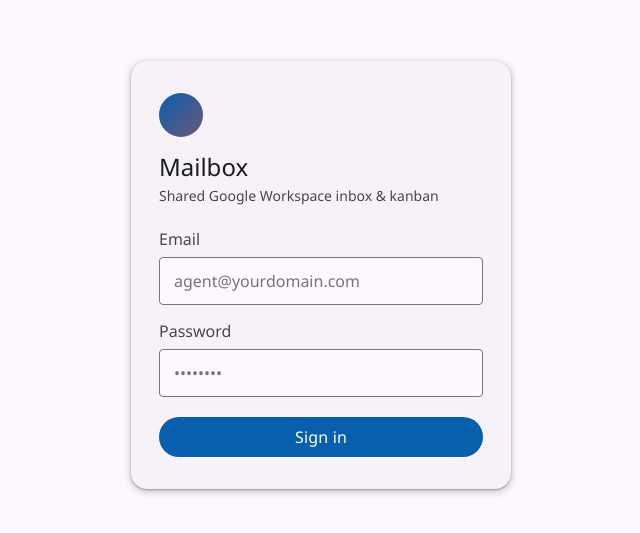
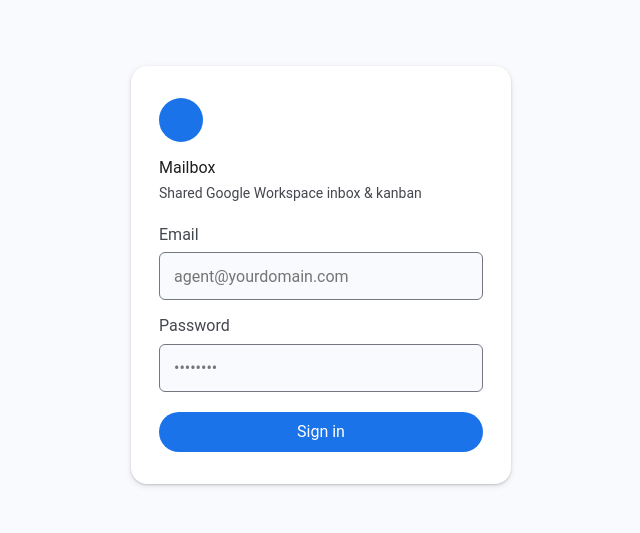
Before and after one commit to wannaco/gw-mailbox, a Svelte app in the folder frontend/: page / in a window 1280 px wide. Shown: the part 125-658 px from the top of the page, without its empty margins (319-959 px from the left). Built offline with nearby package versions, Linux system fonts and the light colour scheme; no server answers.

Commit message:
add Gmail-style list view (default) + List/Board toggle; calm Gmail-like palette, muted avatar colors, light default

```diff
--- a/frontend/src/components/Card.svelte
+++ b/frontend/src/components/Card.svelte
@@ -1,6 +1,6 @@
 <script>
   import { appState, agentInitials } from "../lib/appState.svelte.js";
-  import { timeAgo } from "../lib/utils.js";
+  import { timeAgo, avatarColor } from "../lib/utils.js";
 
   let { thread, open } = $props();
 
@@ -50,7 +50,7 @@
   <p class="snippet">{thread.snippet || ""}</p>
   <div class="meta">
     <span class="who">
-      <span class="avatar" style="background:hsl({(thread.customer_email || 'x').charCodeAt(0) * 47 % 360} 55% 40%)">
+      <span class="avatar" style="background:{avatarColor(thread.customer_email || thread.customer_name)}">
         {agentInitials(thread.customer_name || thread.customer_email)}
       </span>
       <span class="email" title={thread.customer_email}>{thread.customer_email || "—"}</span>
--- a/frontend/src/components/Login.svelte
+++ b/frontend/src/components/Login.svelte
@@ -72,7 +72,7 @@
     width: 44px;
     height: 44px;
     border-radius: 50%;
-    background: linear-gradient(135deg, var(--m3-primary), var(--m3-tertiary));
+    background: var(--m3-primary);
     display: block;
   }
 
--- a/frontend/src/components/NavRail.svelte
+++ b/frontend/src/components/NavRail.svelte
@@ -1,11 +1,9 @@
 <script>
   import { appState, agentInitials } from "../lib/appState.svelte.js";
+  import { avatarColor } from "../lib/utils.js";
 
   let { select } = $props();
 
-  function inboxHue(id) {
-    return (id || "0").charCodeAt(0) * 137 % 360;
-  }
 </script>
 
 <nav class="rail" aria-label="Inboxes">
@@ -17,7 +15,7 @@
         onclick={() => select(inbox.id)}
         title={inbox.email_address}
       >
-        <span class="rail-dot" style="background:hsl({inboxHue(inbox.id)} 65% 46%)"></span>
+        <span class="rail-dot" style="background:{avatarColor(inbox.email_address)}"></span>
         <span class="rail-label">{inbox.name}</span>
       </button>
     {/each}
--- a/frontend/src/components/ThreadView.svelte
+++ b/frontend/src/components/ThreadView.svelte
@@ -1,7 +1,7 @@
 <script>
   import { appState, toast, statusMeta, composingLock, agentInitials, STATUSES } from "../lib/appState.svelte.js";
   import * as api from "../lib/api.js";
-  import { timeAgo, fmtDateTime, sanitizeHtml, isoLocalInput } from "../lib/utils.js";
+  import { timeAgo, fmtDateTime, sanitizeHtml, isoLocalInput, avatarColor } from "../lib/utils.js";
 
   let { threadId } = $props();
 
@@ -219,7 +219,7 @@
     {#each msgsVisible as m (m.id)}
       <article class:note={m.is_internal_note} class:external={!m.is_internal_note}>
         <div class="msg-head">
-          <span class="avatar" style="background:hsl({(m.sender_email || 'x').charCodeAt(0) * 47 % 360} 55% 40%)">
+          <span class="avatar" style="background:{avatarColor(m.sender_email)}">
             {agentInitials(m.sender_email)}
           </span>
           <span class="sender">{m.is_internal_note ? "Internal note · " + (m.sender_email || "system") : m.sender_email}</span>
--- a/frontend/src/lib/appState.svelte.js
+++ b/frontend/src/lib/appState.svelte.js
@@ -22,6 +22,7 @@ export const appState = $state({
   threads: {}, // threadId -> thread record (all permitted inboxes)
   messages: {}, // threadId -> message records
   openThreadId: "",
+  view: "list", // list (Gmail-style) | board (kanban)
   presence: {}, // `${threadId}:${userId}` -> { thread, user, status, agentName, updatedAt }
   composerState: "idle", // idle | composing (this client)
   realtimeOn: false,
--- a/frontend/src/m3.css
+++ b/frontend/src/m3.css
@@ -1,130 +1,126 @@
 /* =============================================================================
-   Material 3 — design tokens + base (hand-rolled, zero dependencies)
-   Palette generated from the "Gmail blue" seed (#0b57d0) via the Material
-   Theme Builder convention. Light + dark via [data-theme].
+   Material 3 tokens — Gmail-like palette, hand-rolled, zero dependencies.
+   Calm neutrals + single blue accent; light by default, dark optional.
    ============================================================================= */
 
 :root,
 [data-theme="light"] {
   color-scheme: light;
 
-  /* primary */
-  --m3-primary: #085fae;
+  /* primary — Gmail blue */
+  --m3-primary: #1a73e8;
   --m3-on-primary: #ffffff;
-  --m3-primary-container: #d4e3ff;
-  --m3-on-primary-container: #001b3f;
-  /* secondary */
-  --m3-secondary: #545f71;
+  --m3-primary-container: #d2e3fc;
+  --m3-on-primary-container: #041e49;
+  /* secondary — calm slate */
+  --m3-secondary: #475e74;
   --m3-on-secondary: #ffffff;
-  --m3-secondary-container: #d8e3f9;
-  --m3-on-secondary-container: #111c2b;
-  /* tertiary */
-  --m3-tertiary: #6d5678;
+  --m3-secondary-container: #dae2f9;
+  --m3-on-secondary-container: #0a1f33;
+  /* tertiary — soft violet (drafting accents) */
+  --m3-tertiary: #7c4d9e;
   --m3-on-tertiary: #ffffff;
-  --m3-tertiary-container: #f5d9ff;
-  --m3-on-tertiary-container: #26132f;
-  /* error */
-  --m3-error: #ba1a1a;
+  --m3-tertiary-container: #f0dcff;
+  --m3-on-tertiary-container: #2b1050;
+  /* error — Gmail red */
+  --m3-error: #d93025;
   --m3-on-error: #ffffff;
-  --m3-error-container: #ffdad6;
-  --m3-on-error-container: #410002;
-  /* surfaces */
-  --m3-surface: #fdf8fd;
-  --m3-on-surface: #1a1c20;
-  --m3-surface-dim: #ddd9de;
-  --m3-surface-bright: #fdf8fd;
+  --m3-error-container: #fce8e6;
+  --m3-on-error-container: #8c1d18;
+
+  /* surfaces — near-white, Gmail-like */
+  --m3-surface: #f8fafd;
+  --m3-on-surface: #1f1f1f;
+  --m3-surface-dim: #e6eaf1;
+  --m3-surface-bright: #ffffff;
   --m3-surface-container-lowest: #ffffff;
-  --m3-surface-container-low: #f7f2f8;
-  --m3-surface-container: #f1ecf2;
-  --m3-surface-container-high: #ebe7ec;
-  --m3-surface-container-highest: #e5e1e7;
+  --m3-surface-container-low: #ffffff;
+  --m3-surface-container: #eef1f6;
+  --m3-surface-container-high: #e6eaf1;
+  --m3-surface-container-highest: #dfe4ec;
   --m3-on-surface-variant: #44474e;
-  --m3-on-surface-variant-2: #65696f;
+  --m3-on-surface-variant-2: #5f6368;
   --m3-outline: #74777f;
-  --m3-outline-variant: #c4c6cf;
+  --m3-outline-variant: #dadce0;
   --m3-inverse-surface: #2f3036;
   --m3-inverse-on-surface: #f1f0f4;
   --m3-scrim: #000000;
   --m3-shadow: #000000;
 
-  /* elevation (shadows per M3 spec tiers) */
-  --m3-elev-1: 0 1px 2px rgb(0 0 0 / 0.3), 0 1px 3px 1px rgb(0 0 0 / 0.15);
-  --m3-elev-2: 0 1px 2px rgb(0 0 0 / 0.3), 0 2px 6px 2px rgb(0 0 0 / 0.15);
-  --m3-elev-3: 0 1px 3px rgb(0 0 0 / 0.3), 0 4px 8px 3px rgb(0 0 0 / 0.15);
-  --m3-elev-4: 0 2px 3px rgb(0 0 0 / 0.3), 0 6px 10px 4px rgb(0 0 0 / 0.15);
+  /* row hover / selection (list view) */
+  --m3-row-hover: #f1f5fb;
+  --m3-row-active: #e8f0fe;
+
+  /* elevation */
+  --m3-elev-1: 0 1px 2px rgb(0 0 0 / 0.14);
+  --m3-elev-2: 0 1px 2px rgb(0 0 0 / 0.16), 0 2px 6px rgb(0 0 0 / 0.1);
+  --m3-elev-3: 0 1px 3px rgb(0 0 0 / 0.18), 0 4px 8px rgb(0 0 0 / 0.12);
+  --m3-elev-4: 0 2px 3px rgb(0 0 0 / 0.2), 0 6px 12px rgb(0 0 0 / 0.14);
 
   /* shape */
-  --m3-shape-xs: 4px;
+  --m3-shape-xs: 6px;
   --m3-shape-sm: 8px;
   --m3-shape-md: 12px;
   --m3-shape-lg: 16px;
-  --m3-shape-xl: 28px;
+  --m3-shape-xl: 24px;
   --m3-shape-full: 9999px;
-
-  /* state overlays */
-  --m3-state-hover: rgb(28 27 31 / 0.08);
-  --m3-state-pressed: rgb(28 27 31 / 0.12);
-  --m3-state-focus: rgb(28 27 31 / 0.12);
-
-  /* state colors per role */
-  --m3-on-surface-hover: rgb(26 28 32 / 0.08);
 }
 
 [data-theme="dark"] {
   color-scheme: dark;
 
-  --m3-primary: #a4c9ff;
-  --m3-on-primary: #002f5e;
-  --m3-primary-container: #00468a;
-  --m3-on-primary-container: #d4e3ff;
-  --m3-secondary: #bcc7da;
-  --m3-on-secondary: #273141;
-  --m3-secondary-container: #3d4758;
-  --m3-on-secondary-container: #d8e3f9;
-  --m3-tertiary: #d8bce2;
-  --m3-on-tertiary: #3d2846;
-  --m3-tertiary-container: #553f5e;
-  --m3-on-tertiary-container: #f5d9ff;
-  --m3-error: #ffb4ab;
-  --m3-on-error: #690005;
-  --m3-error-container: #93000a;
-  --m3-on-error-container: #ffdad6;
-  --m3-surface: #121317;
-  --m3-on-surface: #e3e2e6;
-  --m3-surface-dim: #121317;
-  --m3-surface-bright: #38393f;
-  --m3-surface-container-lowest: #0d0e12;
-  --m3-surface-container-low: #1a1b20;
-  --m3-surface-container: #1e1f24;
-  --m3-surface-container-high: #292a2f;
-  --m3-surface-container-highest: #34343a;
-  --m3-on-surface-variant: #c7c6cf;
-  --m3-on-surface-variant-2: #a5a6ae;
-  --m3-outline: #90919a;
-  --m3-outline-variant: #44464f;
-  --m3-inverse-surface: #e3e2e6;
+  --m3-primary: #8ab4f8;
+  --m3-on-primary: #062e6f;
+  --m3-primary-container: #1a56c0;
+  --m3-on-primary-container: #d2e3fc;
+  --m3-secondary: #b9c7d9;
+  --m3-on-secondary: #223243;
+  --m3-secondary-container: #3b4d60;
+  --m3-on-secondary-container: #dae2f9;
+  --m3-tertiary: #dcbcf3;
+  --m3-on-tertiary: #43245c;
+  --m3-tertiary-container: #5f3a80;
+  --m3-on-tertiary-container: #f0dcff;
+  --m3-error: #f6aea9;
+  --m3-on-error: #601410;
+  --m3-error-container: #8c1d18;
+  --m3-on-error-container: #fce8e6;
+
+  --m3-surface: #1f1f1f;
+  --m3-on-surface: #e4e4e4;
+  --m3-surface-dim: #141414;
+  --m3-surface-bright: #3a3a3a;
+  --m3-surface-container-lowest: #121212;
+  --m3-surface-container-low: #262626;
+  --m3-surface-container: #2d2d2d;
+  --m3-surface-container-high: #343434;
+  --m3-surface-container-highest: #3c3c3c;
+  --m3-on-surface-variant: #c6c6c6;
+  --m3-on-surface-variant-2: #a5a5a5;
+  --m3-outline: #8f8f8f;
+  --m3-outline-variant: #4a4a4a;
+  --m3-inverse-surface: #e4e4e4;
   --m3-inverse-on-surface: #2f3036;
 
-  --m3-state-hover: rgb(227 226 230 / 0.08);
-  --m3-state-pressed: rgb(227 226 230 / 0.12);
-  --m3-on-surface-hover: rgb(227 226 230 / 0.08);
+  --m3-row-hover: #2c2c2c;
+  --m3-row-active: #30353b;
 }
 
 /* ---------------------------------------------------------------------------
-   Typography — M3 type scale
+   Type scale
    --------------------------------------------------------------------------- */
 :root {
-  --m3-type-display: clamp(2.5rem, 6vw, 3.5rem) / 1.1 "Roboto Flex", "Segoe UI", system-ui, sans-serif;
-  --m3-type-headline: 1.5rem / 1.3 "Roboto Flex", "Segoe UI", system-ui, sans-serif;
-  --m3-type-title-lg: 1.25rem / 1.4 "Roboto Flex", "Segoe UI", system-ui, sans-serif;
-  --m3-type-title-md: 1rem / 1.5 "Roboto Flex", "Segoe UI", system-ui, sans-serif;
-  --m3-type-title-sm: 0.875rem / 1.4 600 "Roboto Flex", "Segoe UI", system-ui, sans-serif;
-  --m3-type-body-lg: 1rem / 1.5 "Roboto Flex", "Segoe UI", system-ui, sans-serif;
-  --m3-type-body-md: 0.875rem / 1.45 "Roboto Flex", "Segoe UI", system-ui, sans-serif;
-  --m3-type-body-sm: 0.75rem / 1.4 "Roboto Flex", "Segoe UI", system-ui, sans-serif;
-  --m3-type-label-lg: 0.875rem / 1.4 600 "Roboto Flex", "Segoe UI", system-ui, sans-serif;
-  --m3-type-label-md: 0.75rem / 1.3 600 "Roboto Flex", "Segoe UI", system-ui, sans-serif;
-  --m3-type-label-sm: 0.6875rem / 1.3 600 "Roboto Flex", "Segoe UI", system-ui, sans-serif;
+  --m3-type-display: clamp(2.25rem, 5vw, 3.25rem) / 1.15 "Roboto", "Segoe UI", system-ui, sans-serif;
+  --m3-type-headline: 1.375rem / 1.3 600 "Roboto", "Segoe UI", system-ui, sans-serif;
+  --m3-type-title-lg: 1.125rem / 1.4 600 "Roboto", "Segoe UI", system-ui, sans-serif;
+  --m3-type-title-md: 1rem / 1.4 500 "Roboto", "Segoe UI", system-ui, sans-serif;
+  --m3-type-title-sm: 0.875rem / 1.4 600 "Roboto", "Segoe UI", system-ui, sans-serif;
+  --m3-type-body-lg: 1rem / 1.45 "Roboto", "Segoe UI", system-ui, sans-serif;
+  --m3-type-body-md: 0.875rem / 1.4 "Roboto", "Segoe UI", system-ui, sans-serif;
+  --m3-type-body-sm: 0.75rem / 1.35 "Roboto", "Segoe UI", system-ui, sans-serif;
+  --m3-type-label-lg: 0.875rem / 1.4 500 "Roboto", "Segoe UI", system-ui, sans-serif;
+  --m3-type-label-md: 0.75rem / 1.3 500 "Roboto", "Segoe UI", system-ui, sans-serif;
+  --m3-type-label-sm: 0.6875rem / 1.3 500 "Roboto", "Segoe UI", system-ui, sans-serif;
 }
 
 /* ---------------------------------------------------------------------------
@@ -165,7 +161,7 @@ select {
   color: inherit;
 }
 
-h1, h2, h3 {
+h1, h2, h3, h4, p {
   margin: 0;
 }
 
@@ -189,7 +185,7 @@ a {
   height: 32px;
   padding: 0 14px;
   border-radius: var(--m3-shape-full);
-  background: var(--m3-surface-container-low);
+  background: var(--m3-surface-container-lowest);
   border: 1px solid var(--m3-outline-variant);
   font: var(--m3-type-label-lg);
   color: var(--m3-on-surface-variant);
@@ -198,13 +194,43 @@ a {
 }
 
 .md3-chip:hover {
-  background: var(--m3-surface-container-highest);
+  background: var(--m3-surface-container-high);
 }
 
 .md3-chip.is-active {
-  background: var(--m3-secondary-container);
+  background: var(--m3-primary-container);
   border-color: transparent;
-  color: var(--m3-on-secondary-container);
+  color: var(--m3-on-primary-container);
+}
+
+.md3-seg {
+  display: inline-flex;
+  align-items: center;
+  gap: 2px;
+  padding: 2px;
+  background: var(--m3-surface-container);
+  border-radius: var(--m3-shape-sm);
+}
+
+.md3-seg button {
+  display: inline-flex;
+  align-items: center;
+  gap: 6px;
+  height: 30px;
+  padding: 0 12px;
+  border-radius: 6px;
+  color: var(--m3-on-surface-variant);
+  font: var(--m3-type-label-lg);
+}
+
+.md3-seg button:hover {
+  background: var(--m3-row-hover);
+}
+
+.md3-seg button.is-active {
+  background: var(--m3-surface-container-lowest);
+  color: var(--m3-on-surface);
+  box-shadow: var(--m3-elev-1);
 }
 
 .md3-fab {
@@ -216,27 +242,10 @@ a {
   min-width: 56px;
   padding: 0 18px;
   border-radius: var(--m3-shape-lg);
-  background: var(--m3-primary-container);
-  color: var(--m3-on-primary-container);
+  background: var(--m3-primary);
+  color: var(--m3-on-primary);
   box-shadow: var(--m3-elev-3);
   font: var(--m3-type-label-lg);
-  transition: box-shadow 0.2s ease, transform 0.05s ease;
-}
-
-.md3-fab:hover {
-  box-shadow: var(--m3-elev-4);
-}
-
-.md3-fab:active {
-  box-shadow: var(--m3-elev-1);
-}
-
-.md3-fab.small {
-  height: 40px;
-  min-width: 40px;
-  padding: 0 14px;
-  border-radius: var(--m3-shape-md);
-  font-size: 0.8rem;
 }
 
 .md3-btn {
@@ -248,7 +257,6 @@ a {
   padding: 0 20px;
   border-radius: var(--m3-shape-full);
   font: var(--m3-type-label-lg);
-  letter-spacing: 0.01em;
   transition: background 0.15s ease;
 }
 
@@ -282,15 +290,14 @@ a {
   justify-content: center;
   width: 40px;
   height: 40px;
-  border-radius: var(--m3-shape-full);
+  border-radius: 50%;
   color: var(--m3-on-surface-variant);
 }
 
 .md3-icon-btn:hover {
-  background: var(--m3-on-surface-hover);
+  background: var(--m3-row-hover);
 }
 
-/* Scrollbars */
 ::-webkit-scrollbar {
   width: 10px;
   height: 10px;
```
Also changed, not shown: frontend/src/App.svelte (+21 -5 lines), frontend/src/components/ListView.svelte (added, +291 -0 lines), frontend/src/lib/utils.js (+12 -0 lines).
